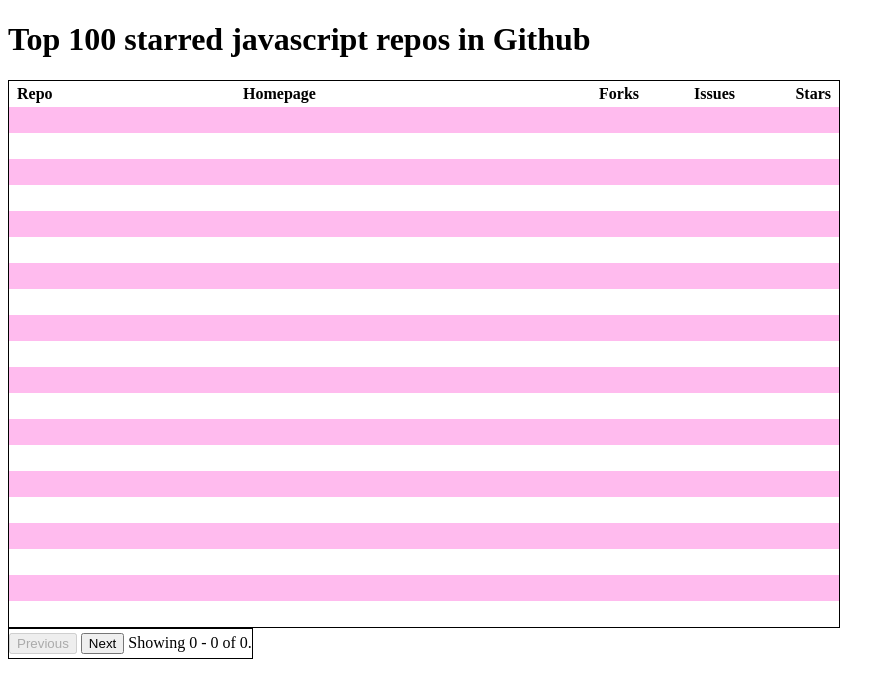
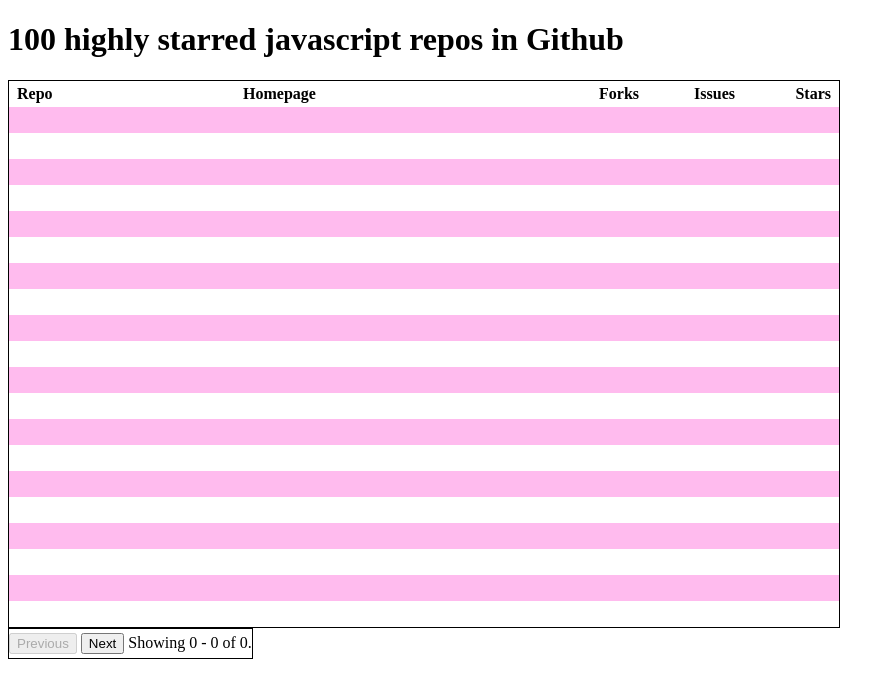
Before and after one commit to lebbe/Github-javascript-repos, a plain HTML site: page index.html in a window 1280 px wide. Shown: the whole page, without its empty margins (0-895 px from the left). Drawn offline with Linux system fonts and the light colour scheme; no server answers.

Commit message:
Better title/header.

```diff
--- a/index.html
+++ b/index.html
@@ -3,11 +3,11 @@
     <head>
         <meta charset="UTF-8" />
         <meta name="viewport" content="width=device-width, initial-scale=1.0" />
-        <title>En side</title>
+        <title>100 highly starred javascript repos in Github</title>
         <link href="index.css" rel="stylesheet" />
     </head>
     <body>
-        <h1>Top 100 starred javascript repos in Github</h1>
+        <h1>100 highly starred javascript repos in Github</h1>
         <table>
             <thead>
                 <tr>
```
